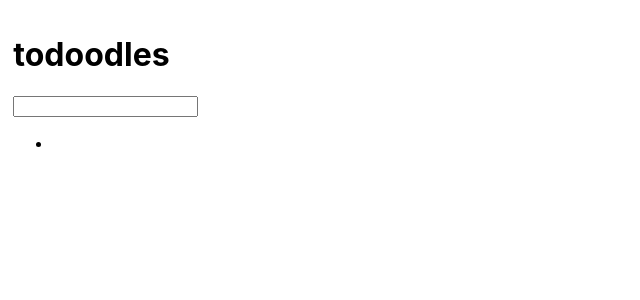
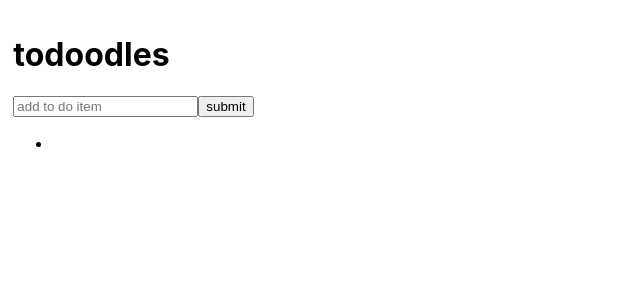
Before and after one commit to snphillips/todoodles, a React (Create React App) app in the folder client/: page / in a window 1280 px wide. Shown: the top 300 px of the page, without its empty margins (0-640 px from the left). Built offline with nearby package versions, Linux system fonts and the light colour scheme; no server answers.

Commit message:
post form started

```diff
--- a/client/src/AddToDoForm.js
+++ /dev/null
@@ -1,13 +0,0 @@
-import React, { Component } from 'react';
-
-export default class AddToDoForm extends Component {
-  render() {
-    return (
-      <div>
-        <form>
-          <input/>
-        </form>
-      </div>
-    );
-  }
-}
--- a/client/src/App.js
+++ b/client/src/App.js
@@ -2,7 +2,7 @@ import React, { Component } from 'react';
 import axios from 'axios';
 // import _lodash from 'lodash';
 import Header from './Header';
-import AddToDoForm from './AddToDoForm';
+import Form from './Form';
 import ListOfToDos from './ListOfToDos';
 
 export default class App extends Component {
@@ -16,7 +16,7 @@ export default class App extends Component {
     };
 
  // This binding is necessary to make `this` work in the callback
-
+    this.handleSubmit = this.handleSubmit.bind(this);
   }
 
     componentDidMount() {
@@ -37,6 +37,29 @@ export default class App extends Component {
         });
     }
 
+
+    handleSubmit(event) {
+      event.preventDefault();
+      const newToDo = event.target.value;
+      console.log(this.newToDo)
+      console.log('event.target.value is :', event.target.value)
+      console.log("button clicked")
+
+      axios.post(this.state.dataSource + `/createToDo`, {
+        todoitem: newToDo,
+      })
+      .then(function (response) {
+        console.log(response);
+      })
+      .catch(function (error) {
+        console.log(error);
+      });
+    }
+
+
+
+
+
 //  ==================================================================
 //  And finally, the render
 //  ==================================================================
@@ -44,7 +67,7 @@ export default class App extends Component {
     return (
       <div className="App">
        <Header />
-       <AddToDoForm />
+       <Form handleSubmit={this.handleSubmit}/>
        <ListOfToDos parent_state={this.state}
                     toDoList={this.state}
                     axiosAllToDosFromAPI={this.axiosAllToDosFromAPI}/>
--- /dev/null
+++ b/client/src/Form.js
@@ -0,0 +1,20 @@
+import React, { Component } from 'react';
+
+export default class Form extends Component {
+  render() {
+    return (
+
+      <form onSubmit={this.handleSubmit}>
+
+        <input id="todo"
+               name="todo"
+               type="text"
+               placeholder="add to do item" />
+
+        <button onClick={this.props.handleSubmit}>submit</button>
+
+      </form>
+
+    );
+  }
+}
```
